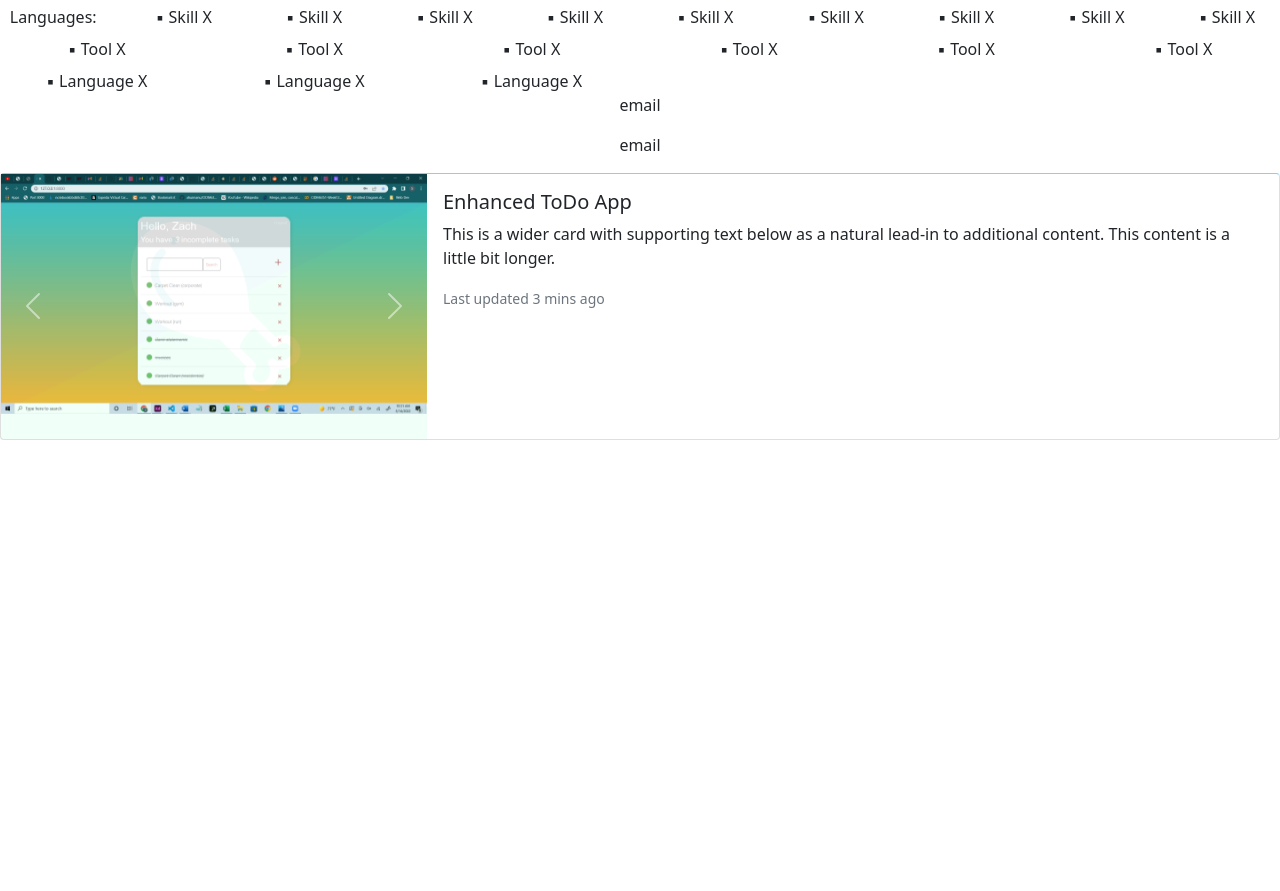
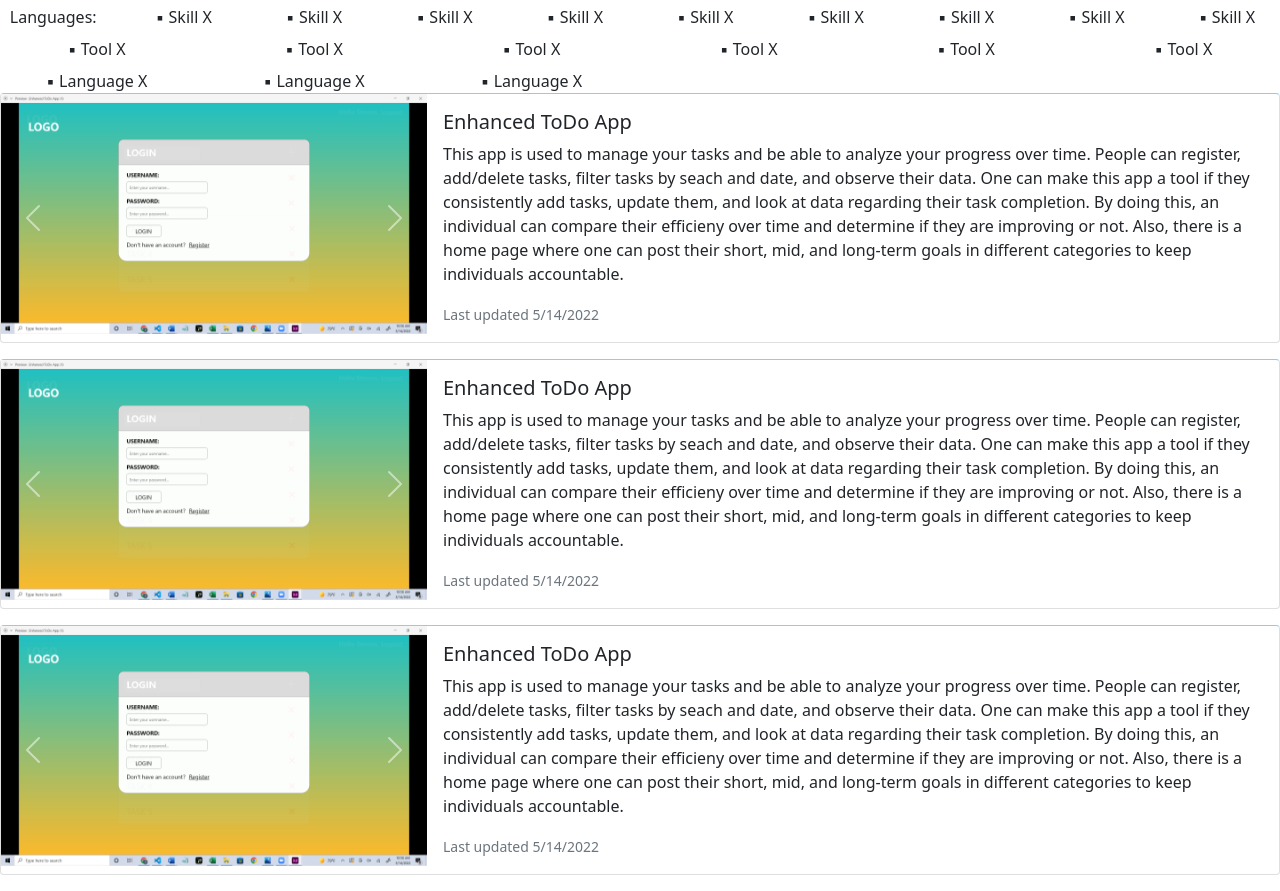
Before and after one commit to Stefan-Andjelic/Landing-Page, a plain HTML site: page index.html in a window 1280 px wide. Shown: the part 755-1646 px from the top of the page. Before the commit the page ends 1211 px from the top, so only its background shows below. Drawn offline with nearby package versions, Linux system fonts and the light colour scheme.

Commit message:
added three projects to project section

```diff
--- a/index.html
+++ b/index.html
@@ -37,8 +37,10 @@
       </nav>
       <!-- End of Navbar -->
 
+
       <!-- Full Name -->
       <div class="display-1 mt-5 text-center">Stefan Andjelic</div>
+
 
       <!-- Herobox -->
       <div class="container-fluid mt-5 w-50 myborder-hero p-4">
@@ -50,9 +52,9 @@
       </div>
       <!-- End of Herobox -->
 
+
       <!-- Skills -->
       <div class="mysubheader">SKILLS</div>
-
       <div class="skillbox">
           <div class="row text-center mt-2">
               <div class="col">Languages:</div>
@@ -82,14 +84,9 @@
               <div class="col"></div>
               <div class="col"></div>
           </div>
-
-
-          <div class="container col-12 text-center align-items-center">
-              <p>email</p>
-              <p>email</p>
-          </div>
       </div>
       <!-- End skills -->
+
 
       <!-- Projects -->
       <div class="card mb-3 myproject-border">
@@ -97,13 +94,13 @@
           <div id="carouselExampleFade" class="col-md-4 carousel slide carousel-fade" data-bs-ride="carousel">
             <div class="carousel-inner">
               <div class="carousel-item active">
-                <img src="img/todoapp.png" class="d-block w-100" alt="...">
+                <img src="img/todo1.png" class="d-block w-100" alt="...">
               </div>
               <div class="carousel-item">
-                <img src="img/product1.png" class="d-block w-100" alt="...">
+                <img src="img/todo2.png" class="d-block w-100" alt="...">
               </div>
               <div class="carousel-item">
-                <img src="img/product3.png" class="d-block w-100" alt="...">
+                <img src="img/todo3.png" class="d-block w-100" alt="...">
               </div>
             </div>
             <button class="carousel-control-prev" type="button" data-bs-target="#carouselExampleFade" data-bs-slide="prev">
@@ -118,8 +115,74 @@
           <div class="col-md-8">
             <div class="card-body">
               <h5 class="card-title">Enhanced ToDo App</h5>
-              <p class="card-text">This is a wider card with supporting text below as a natural lead-in to additional content. This content is a little bit longer.</p>
-              <p class="card-text"><small class="text-muted">Last updated 3 mins ago</small></p>
+              <p class="card-text">This app is used to manage your tasks and be able to analyze your progress over time. People can register, add/delete tasks, filter tasks by seach and date, and observe their data. One can make this app a tool if they consistently add tasks, update them, and look at data regarding their task completion. By doing this, an individual can compare their efficieny over time and determine if they are improving or not. Also, there is a home page where one can post their short, mid, and long-term goals in different categories to keep individuals accountable.</p>
+              <p class="card-text"><small class="text-muted">Last updated 5/14/2022</small></p>
+            </div>
+          </div>
+        </div>
+      </div>
+
+      <div class="card mb-3 myproject-border">
+        <div class="row g-0">
+          <div id="carouselExampleFade2" class="col-md-4 carousel slide carousel-fade" data-bs-ride="carousel">
+            <div class="carousel-inner">
+              <div class="carousel-item active">
+                <img src="img/todo1.png" class="d-block w-100" alt="...">
+              </div>
+              <div class="carousel-item">
+                <img src="img/todo2.png" class="d-block w-100" alt="...">
+              </div>
+              <div class="carousel-item">
+                <img src="img/todo3.png" class="d-block w-100" alt="...">
+              </div>
+            </div>
+            <button class="carousel-control-prev" type="button" data-bs-target="#carouselExampleFade2" data-bs-slide="prev">
+              <span class="carousel-control-prev-icon" aria-hidden="true"></span>
+              <span class="visually-hidden">Previous</span>
+            </button>
+            <button class="carousel-control-next" type="button" data-bs-target="#carouselExampleFade2" data-bs-slide="next">
+              <span class="carousel-control-next-icon" aria-hidden="true"></span>
+              <span class="visually-hidden">Next</span>
+            </button>
+          </div>
+          <div class="col-md-8">
+            <div class="card-body">
+              <h5 class="card-title">Enhanced ToDo App</h5>
+              <p class="card-text">This app is used to manage your tasks and be able to analyze your progress over time. People can register, add/delete tasks, filter tasks by seach and date, and observe their data. One can make this app a tool if they consistently add tasks, update them, and look at data regarding their task completion. By doing this, an individual can compare their efficieny over time and determine if they are improving or not. Also, there is a home page where one can post their short, mid, and long-term goals in different categories to keep individuals accountable.</p>
+              <p class="card-text"><small class="text-muted">Last updated 5/14/2022</small></p>
+            </div>
+          </div>
+        </div>
+      </div>
+
+      <div class="card mb-3 myproject-border">
+        <div class="row g-0">
+          <div id="carouselExampleFade3" class="col-md-4 carousel slide carousel-fade" data-bs-ride="carousel">
+            <div class="carousel-inner">
+              <div class="carousel-item active">
+                <img src="img/todo1.png" class="d-block w-100" alt="...">
+              </div>
+              <div class="carousel-item">
+                <img src="img/todo2.png" class="d-block w-100" alt="...">
+              </div>
+              <div class="carousel-item">
+                <img src="img/todo3.png" class="d-block w-100" alt="...">
+              </div>
+            </div>
+            <button class="carousel-control-prev" type="button" data-bs-target="#carouselExampleFade3" data-bs-slide="prev">
+              <span class="carousel-control-prev-icon" aria-hidden="true"></span>
+              <span class="visually-hidden">Previous</span>
+            </button>
+            <button class="carousel-control-next" type="button" data-bs-target="#carouselExampleFade3" data-bs-slide="next">
+              <span class="carousel-control-next-icon" aria-hidden="true"></span>
+              <span class="visually-hidden">Next</span>
+            </button>
+          </div>
+          <div class="col-md-8">
+            <div class="card-body">
+              <h5 class="card-title">Enhanced ToDo App</h5>
+              <p class="card-text">This app is used to manage your tasks and be able to analyze your progress over time. People can register, add/delete tasks, filter tasks by seach and date, and observe their data. One can make this app a tool if they consistently add tasks, update them, and look at data regarding their task completion. By doing this, an individual can compare their efficieny over time and determine if they are improving or not. Also, there is a home page where one can post their short, mid, and long-term goals in different categories to keep individuals accountable.</p>
+              <p class="card-text"><small class="text-muted">Last updated 5/14/2022</small></p>
             </div>
           </div>
         </div>
```
Also changed, not shown: img/todo1.png (added), img/todo2.png (added), img/todo3.png (added), img/todoapp.png (deleted).
